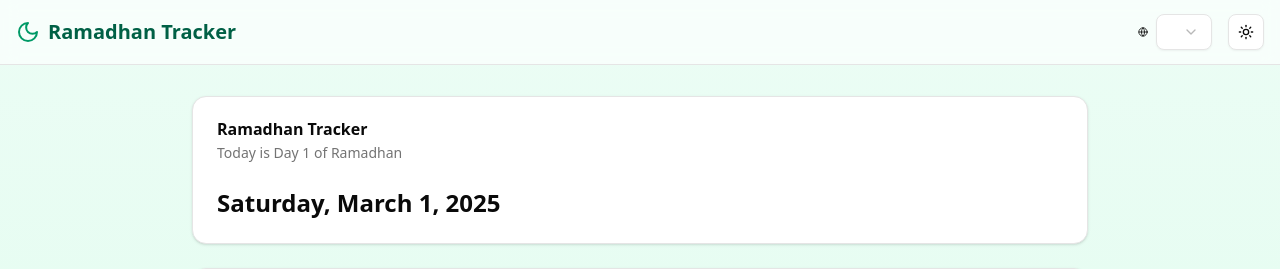
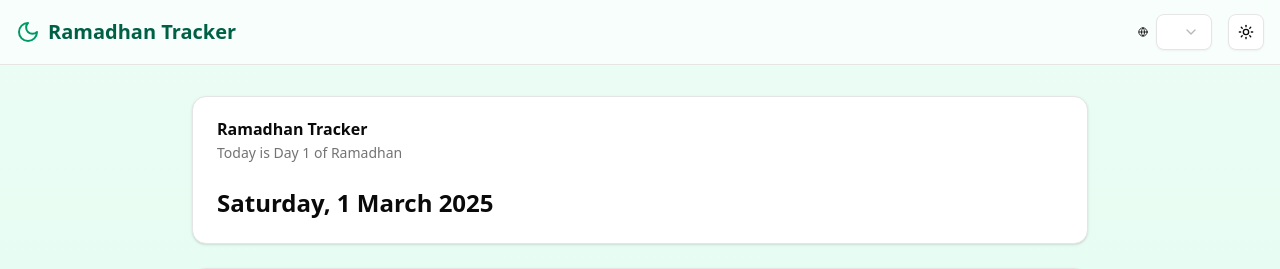
Before and after one commit to ifalfahri/ramadhan-tracker, a React (Vite) app: page / in a window 1280 px wide. Shown: the top 269 px of the page. Built offline with nearby package versions, Linux system fonts and the light colour scheme.

Commit message:
fix: RamadhanTracker date formatting with locale support using datefns/locale

```diff
--- a/src/components/ramadhan-tracker.tsx
+++ b/src/components/ramadhan-tracker.tsx
@@ -10,6 +10,7 @@ import {
 } from "@/components/ui/card";
 import { Tabs, TabsContent, TabsList, TabsTrigger } from "@/components/ui/tabs";
 import { addDays, differenceInDays, format } from "date-fns";
+import { enUS, id } from "date-fns/locale"
 import { useEffect, useState } from "react";
 import { useTranslation } from "react-i18next";
 
@@ -37,7 +38,7 @@ const getRamadhanDates = () => {
 };
 
 export function RamadhanTracker() {
-  const { t } = useTranslation();
+  const { t, i18n } = useTranslation();
   const { ramadhanStart, ramadhanEnd } = getRamadhanDates();
   const [currentDate, setCurrentDate] = useState(new Date());
   const [records, setRecords] = useState<DailyRecord[]>([]);
@@ -144,9 +145,13 @@ export function RamadhanTracker() {
           </CardDescription>
         </CardHeader>
         <CardContent>
-          <p className="text-2xl font-bold">
-            {format(currentDate, "EEEE, MMMM d, yyyy")}
-          </p>
+        <p className="text-2xl font-bold">
+  {format(
+    currentDate,
+    "EEEE, d MMMM yyyy",
+    { locale: i18n.language === "id" ? id : enUS }
+  )}
+</p>
         </CardContent>
       </Card>
 
```
